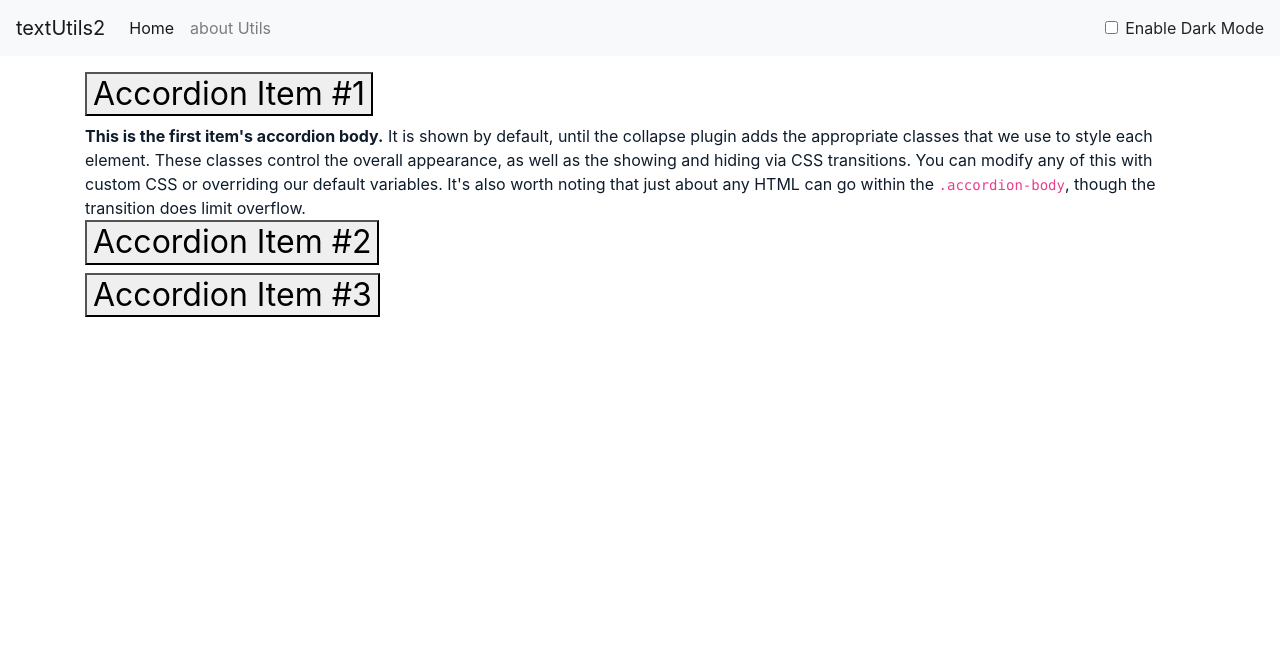
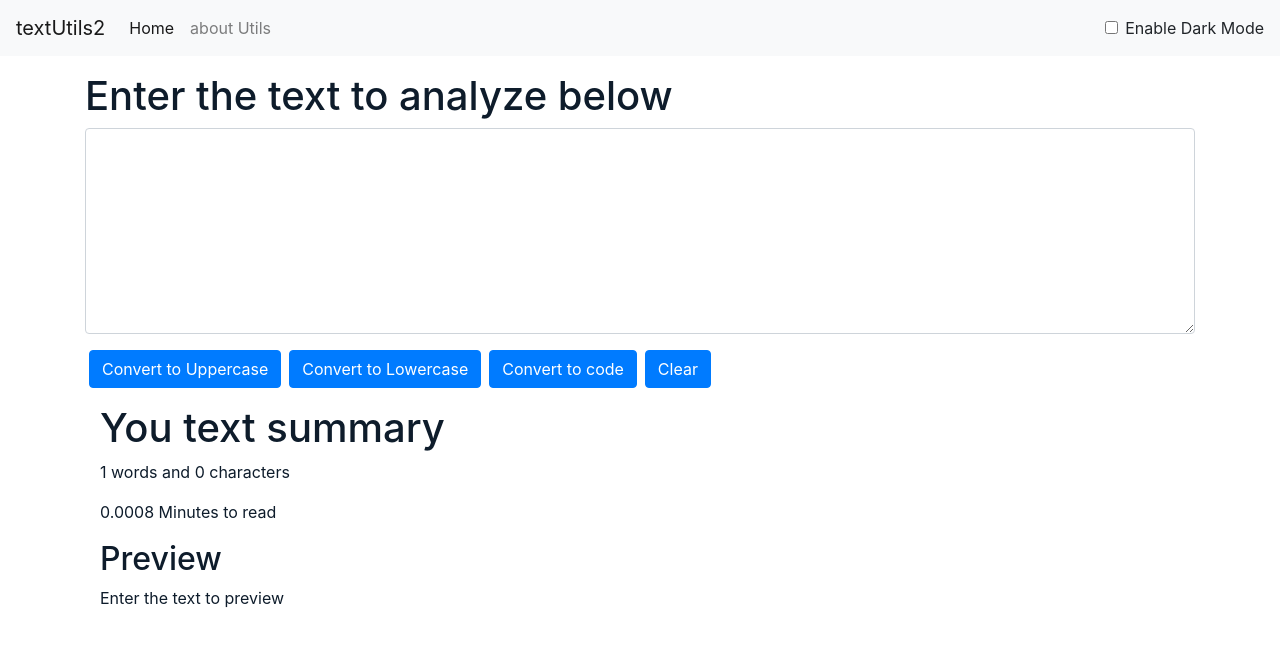
Before and after one commit to dheerajha/TextOperation, a React (Create React App) app: page / in a window 1280 px wide. Shown: the top 646 px of the page. Built offline with nearby package versions, Linux system fonts and the light colour scheme.

Commit message:
this will have any page after commenting

```diff
--- a/src/App.js
+++ b/src/App.js
@@ -45,8 +45,8 @@ function App() {
       {/* <Navbar  /> */}
       {/* we are creating the Navbar componets inside it there is Navbar component and passing the prop as title and similarly we are passing the about as props which we are changing the about text */}
       <div className="container my-3">
-        {/* <TextForm showAlert={showAlert} mode ={mode} heading ="Enter the text to analyze below" /> */}
-        <About mode ={mode} toggleMode={toggleMode}/>
+        <TextForm showAlert={showAlert} mode ={mode} heading ="Enter the text to analyze below" />
+        {/* <About mode ={mode} toggleMode={toggleMode}/> */}
       </div>
     </>
   );
```
